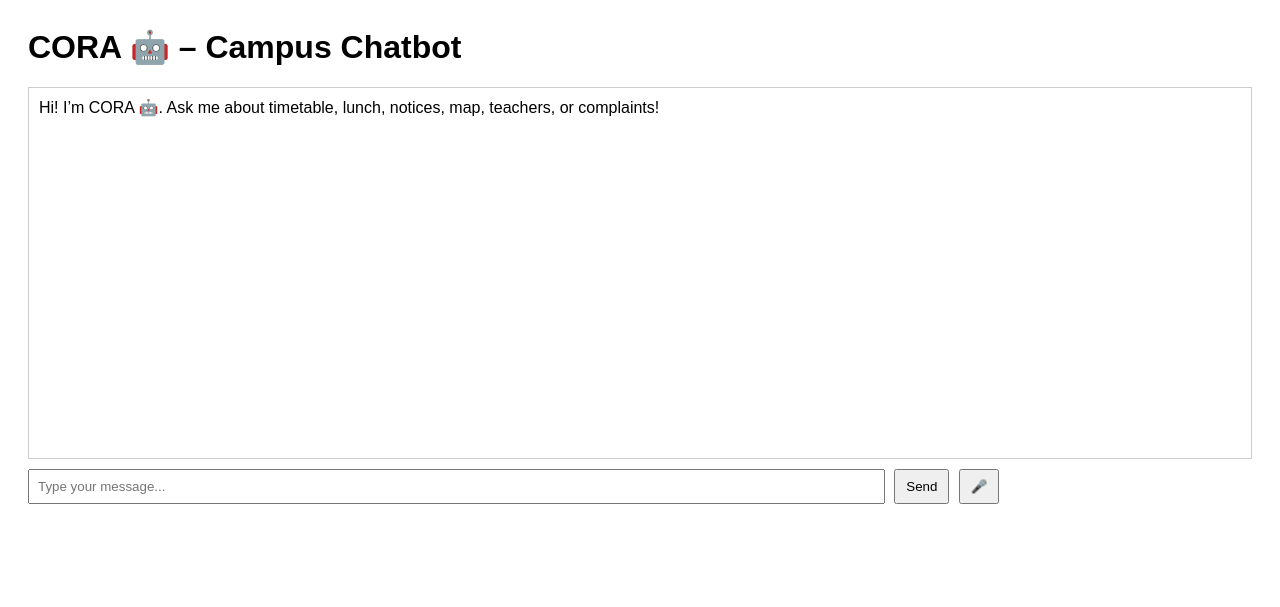
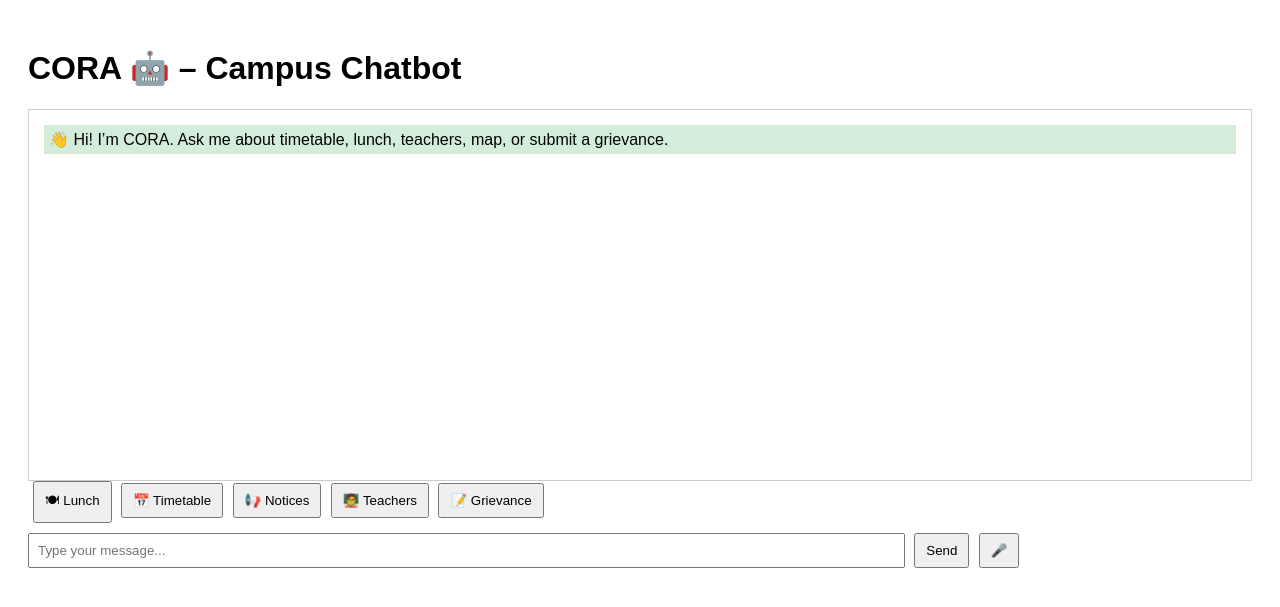
Before and after one commit to Swatipanduche/CORA--campus-chatbot, a Flask app: page / in a window 1280 px wide. Shown: the top 607 px of the page. Run offline with Flask 3, Linux system fonts and the light colour scheme.

Commit message:
Update index.html

```diff
--- a/CORA/templates/index.html
+++ b/CORA/templates/index.html
@@ -1,28 +1,37 @@
-
-</html>
 <!DOCTYPE html>
 <html lang="en">
 <head>
   <meta charset="UTF-8" />
   <meta name="viewport" content="width=device-width, initial-scale=1.0"/>
   <title>CORA - Campus Chatbot</title>
-  <link rel="stylesheet" href="/static/css/style.css" />
+  <link rel="stylesheet" href="{{ url_for('static', filename='css/style.css') }}" />
 </head>
 <body>
   <div class="container">
     <h1>CORA 🤖 – Campus Chatbot</h1>
 
     <div id="chat-box" class="chat-box">
-      <div class="bot-message">Hi! I’m CORA 🤖. Ask me about timetable, lunch, notices, map, teachers, or complaints!</div>
+      <div class="bot">👋 Hi! I’m CORA. Ask me about timetable, lunch, teachers, map, or submit a grievance.</div>
     </div>
 
+    <!-- Quick Questions -->
+    <div class="quick-questions">
+      <button onclick="quickAsk('What is today\'s lunch?')">🍽 Lunch</button>
+      <button onclick="quickAsk('Show me my timetable')">📅 Timetable</button>
+      <button onclick="quickAsk('Any new notices?')">📢 Notices</button>
+      <button onclick="quickAsk('Teachers')">🧑‍🏫 Teachers</button>
+      <button onclick="window.location.href='/form'">📝 Grievance</button>
+    </div>
+
+    <!-- Chat Input Area -->
     <div class="input-area">
       <input type="text" id="user-input" placeholder="Type your message..." autocomplete="off" />
       <button id="send-btn">Send</button>
-      <button id="mic-btn">🎤</button>
+      <button id="mic-btn" title="Click to speak">🎤</button>
     </div>
   </div>
 
+  <!-- Chat Logic -->
   <script>
     const sendBtn = document.getElementById("send-btn");
     const userInput = document.getElementById("user-input");
@@ -30,7 +39,7 @@
 
     function appendMessage(content, sender) {
       const msg = document.createElement("div");
-      msg.className = sender === "user" ? "user-message" : "bot-message";
+      msg.className = sender;
       msg.innerHTML = content;
       chatBox.appendChild(msg);
       chatBox.scrollTop = chatBox.scrollHeight;
@@ -40,28 +49,32 @@
       const message = userInput.value.trim();
       if (!message) return;
 
-      appendMessage(message, "user");
+      appendMessage("👤 " + message, "user");
       userInput.value = "";
 
       fetch("/chat", {
         method: "POST",
         body: JSON.stringify({ message }),
-        headers: {
-          "Content-Type": "application/json",
-        },
+        headers: { "Content-Type": "application/json" },
       })
       .then(res => res.json())
       .then(data => {
         const reply = data.reply.replace(/(https?:\/\/[^\s]+)/g, '<a href="$1" target="_blank">$1</a>');
-        appendMessage(reply, "bot");
+        appendMessage("🤖 " + reply, "bot");
       });
     });
 
     userInput.addEventListener("keydown", (e) => {
       if (e.key === "Enter") sendBtn.click();
     });
+
+    function quickAsk(text) {
+      userInput.value = text;
+      sendBtn.click();
+    }
   </script>
 
-  <script src="/static/js/voice.js"></script>
+  <!-- ✅ Voice JS -->
+  <script src="{{ url_for('static', filename='js/voice.js') }}"></script>
 </body>
 </html>
```
